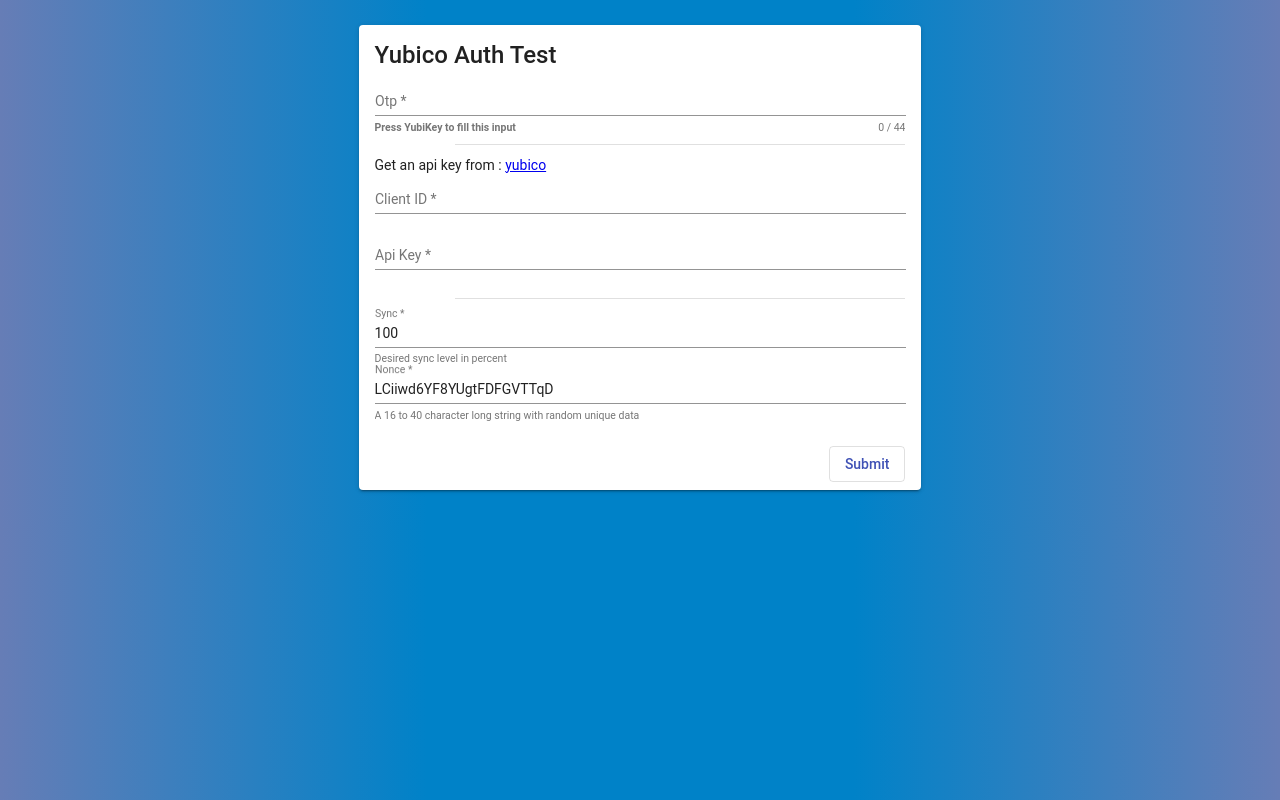
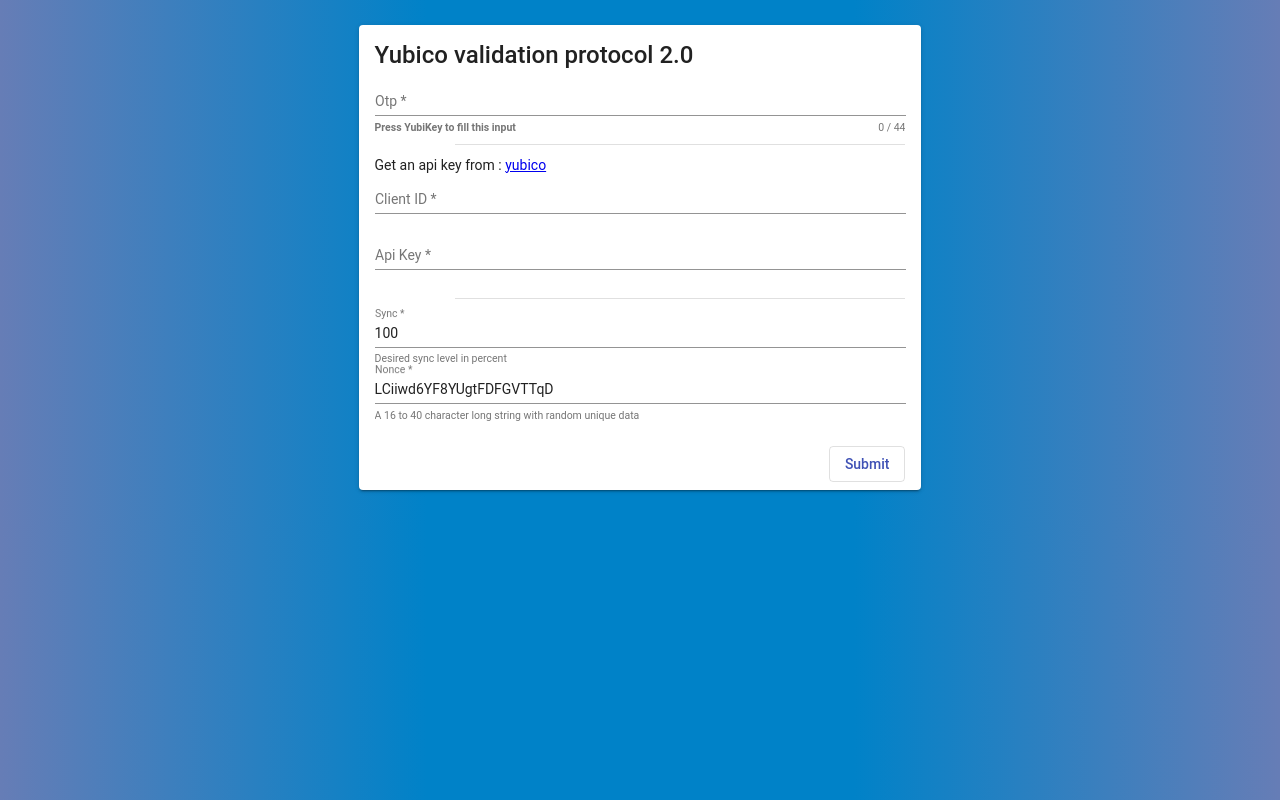
Before and after one commit to jstuyck/yubico-netcore-client, an Angular app in the folder Yubico.Web.Test/ClientApp/: page / in a window 1280 px wide. Built offline with nearby package versions, Linux system fonts and the light colour scheme.

Commit message:
Add image and correct title

```diff
--- a/Yubico.Web.Test/ClientApp/src/modules/auth/components/auth.component.html
+++ b/Yubico.Web.Test/ClientApp/src/modules/auth/components/auth.component.html
@@ -1,6 +1,6 @@
 <div class="placer ">
     <mat-card class="form mat-elevation-z2" [formGroup]="authform" role="region">
-        <mat-card-title>Yubico Auth Test</mat-card-title>
+        <mat-card-title>Yubico validation protocol 2.0</mat-card-title>
         <mat-card-content class="container">
             <mat-form-field >
                 <input matInput #otp type="password" formControlName="otpInputControl" placeholder="Otp" required>
```
Also changed, not shown: 1 other file (tests, documents, lock files or other folders).
